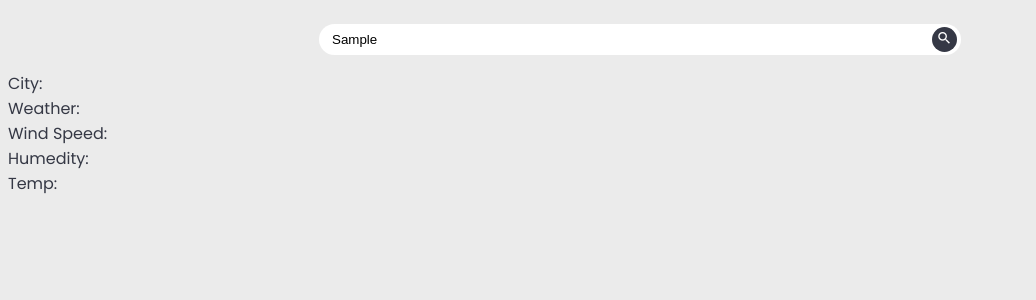
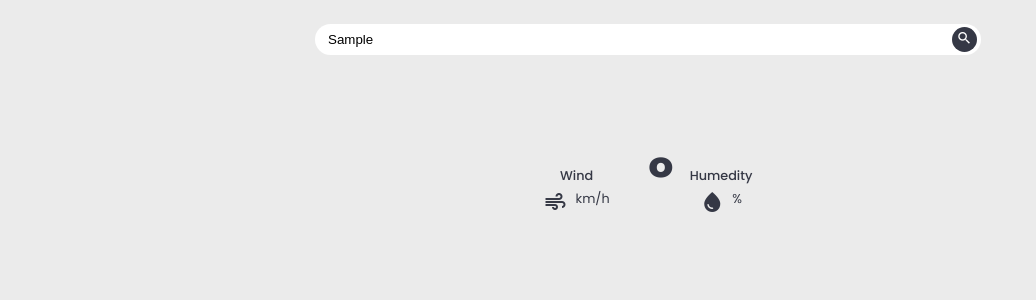
Before and after one commit to Lopez089/WeatherApp, a React (Vite) app: page / in a window 1280 px wide. Both pictures are taken after typing "Sample" into the empty fields and a click on the button "search". Shown: the top 300 px of the page, without its empty margins (0-1036 px from the left). Built offline with nearby package versions, Linux system fonts and the light colour scheme; no server answers.

Commit message:
create styles app

```diff
--- a/src/components/search/search.css
+++ b/src/components/search/search.css
@@ -1,11 +1,12 @@
 form {
+
     display: flex;
     justify-content: center;
     padding: 1rem;
 }
 
 input[type="text"] {
-    width: 50%;
+    width: 50vw;
     padding: .5rem .8rem;
     border-radius: 3rem;
     -webkit-border-radius: 3rem;
--- /dev/null
+++ b/src/components/weatherData/weatherData.css
@@ -0,0 +1,49 @@
+section {
+    display: flex;
+    flex-direction: column;
+    align-items: center;
+    gap: 2rem;
+    height: 90%;
+    width: 100%;
+}
+
+.container-weather {
+    display: flex;
+    flex-direction: column;
+    align-items: center;
+    width: 100vw;
+    gap: 0;
+}
+
+.temp {
+    font-size: 3.5rem;
+    font-weight: 600;
+}
+
+.temp>span {
+    position: absolute;
+}
+
+.container-data {
+    width: 100%;
+    display: flex;
+    justify-content: center;
+    gap: 5rem;
+    font-size: .8rem;
+}
+
+.container-data>div {
+    display: flex;
+    flex-direction: column;
+    align-items: center;
+    gap: .3rem;
+}
+
+.container-data>div>p {
+    font-weight: 500;
+}
+
+.container-data>div>div {
+    display: flex;
+    gap: .5rem;
+}
--- a/src/components/weatherData/weatherData.jsx
+++ b/src/components/weatherData/weatherData.jsx
@@ -1,4 +1,5 @@
 import PropTypes from 'prop-types'
+import './weatherData.css'
 
 const ErrorMessage = ({ errorMessage }) => {
     return (
@@ -11,13 +12,33 @@ export const WeatherData = ({ weather, windSpeed, humidity, error, city, temp })
         return (<ErrorMessage errorMessage={error.errorMessage} />)
     }
     return (
-        <div>
-            <p>City: {city}</p>
-            <p>Weather: {weather}</p>
-            <p>Wind Speed: {windSpeed}</p>
-            <p>Humedity: {humidity}</p>
-            <p>Temp: {temp}</p>
-        </div>
+        <section>
+            <p className='city'>{city}</p>
+            <div className="container-weather">
+                <p className='temp'>{temp}<span>º</span></p>
+                <p>{weather}</p>
+            </div>
+            <div className="container-data">
+                <div>
+                    <p>Wind</p>
+                    <div>
+                        <span className="material-icons">
+                            air
+                        </span>
+                        <p> {windSpeed} km/h</p>
+                    </div>
+                </div>
+                <div>
+                    <p>Humedity </p>
+                    <div>
+                        <span className="material-icons">
+                            water_drop
+                        </span>
+                        <p>{humidity}%</p>
+                    </div>
+                </div>
+            </div>
+        </section>
     )
 }
 
```
